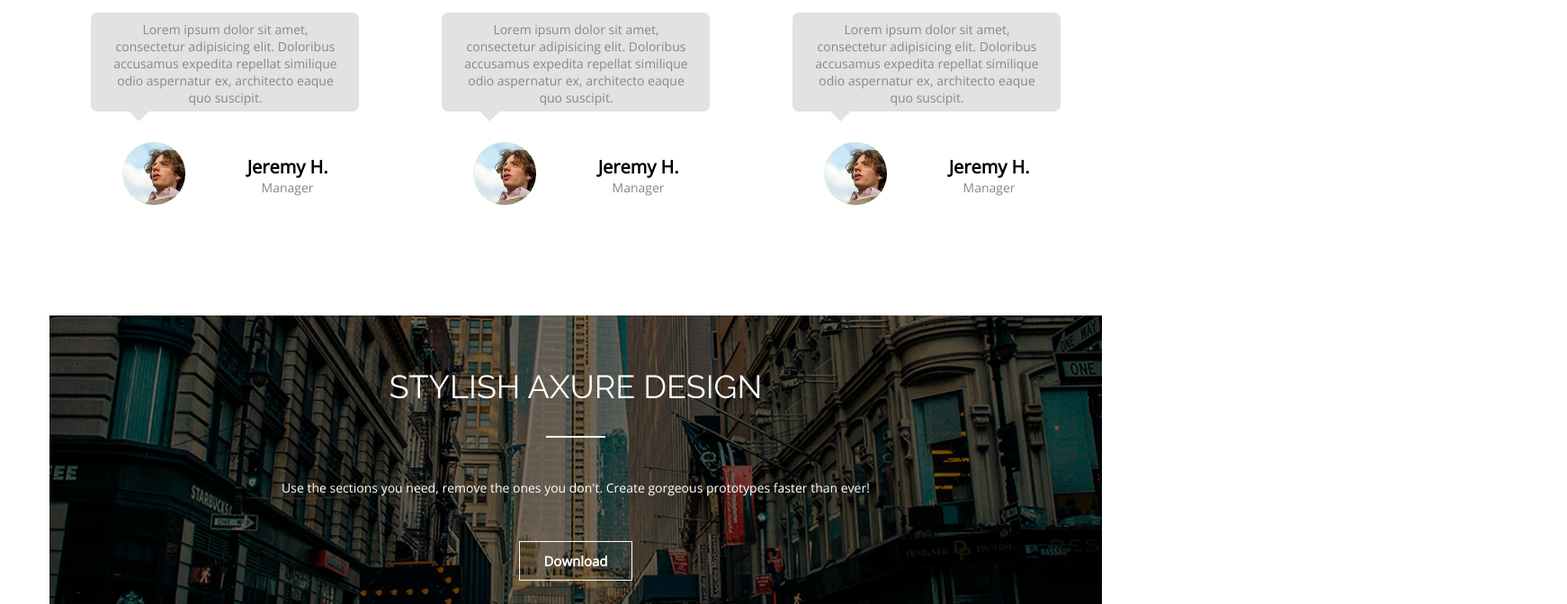
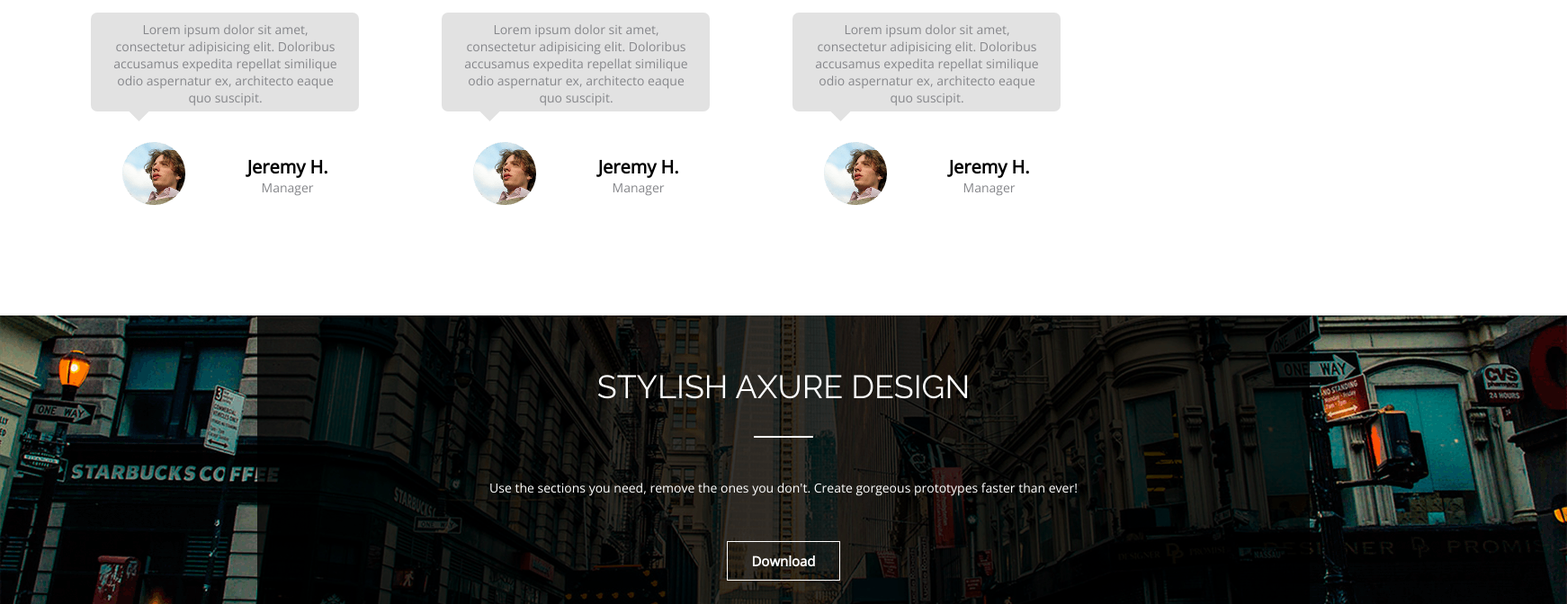
Before and after one commit to jalenka92/FE16-wk-1-Yakubovskaya-Elena, a plain HTML site: page index.html in a window 1280 px wide. Shown: the part 1774-2446 px from the top of the page at 90% size, 1742 px wide, since content can reach past the window. Drawn offline with nearby package versions, Linux system fonts and the light colour scheme.

Commit message:
background axure corected

```diff
--- a/css/axure.css
+++ b/css/axure.css
@@ -1,13 +1,19 @@
+.container {
+  background-image: url(../images/axure.png);
+
+  width: 1742px;
+  margin: 0 auto;
+  position: relative;
+}
 .axure {
   max-width: 1170px;
   margin: auto;
   border: 15px;
-  background-image: url(../images/axure.png);
-  background-size: cover;
   position: relative;
   background-position: center;
   background-color: rgba(0, 0, 0, 0.55);
   text-align: center;
+  z-index: 1;
 }
 .axure-container-headers {
   position: relative;
--- a/css/pricing.css
+++ b/css/pricing.css
@@ -70,4 +70,5 @@
 .space:hover {
   background-color: #d98943;
   cursor: pointer;
+  color: #fff;
 }
--- a/index.html
+++ b/index.html
@@ -198,7 +198,8 @@
         </div>
       </div>
     </section>
-    <section class="axure">
+    <section class="container">
+      <div class="axure">
         <div class="mask">
           <div class="axure-container-headers">
             <h1 class="axure-container-header-one">STYLISH AXURE DESIGN</h1>
@@ -209,6 +210,7 @@
           </div>
           <a href="#"> Download </a>
         </div>
+      </div>
     </section>
   </body>
 </html>
```
Lines whose indentation alone changed are shown as unchanged.
